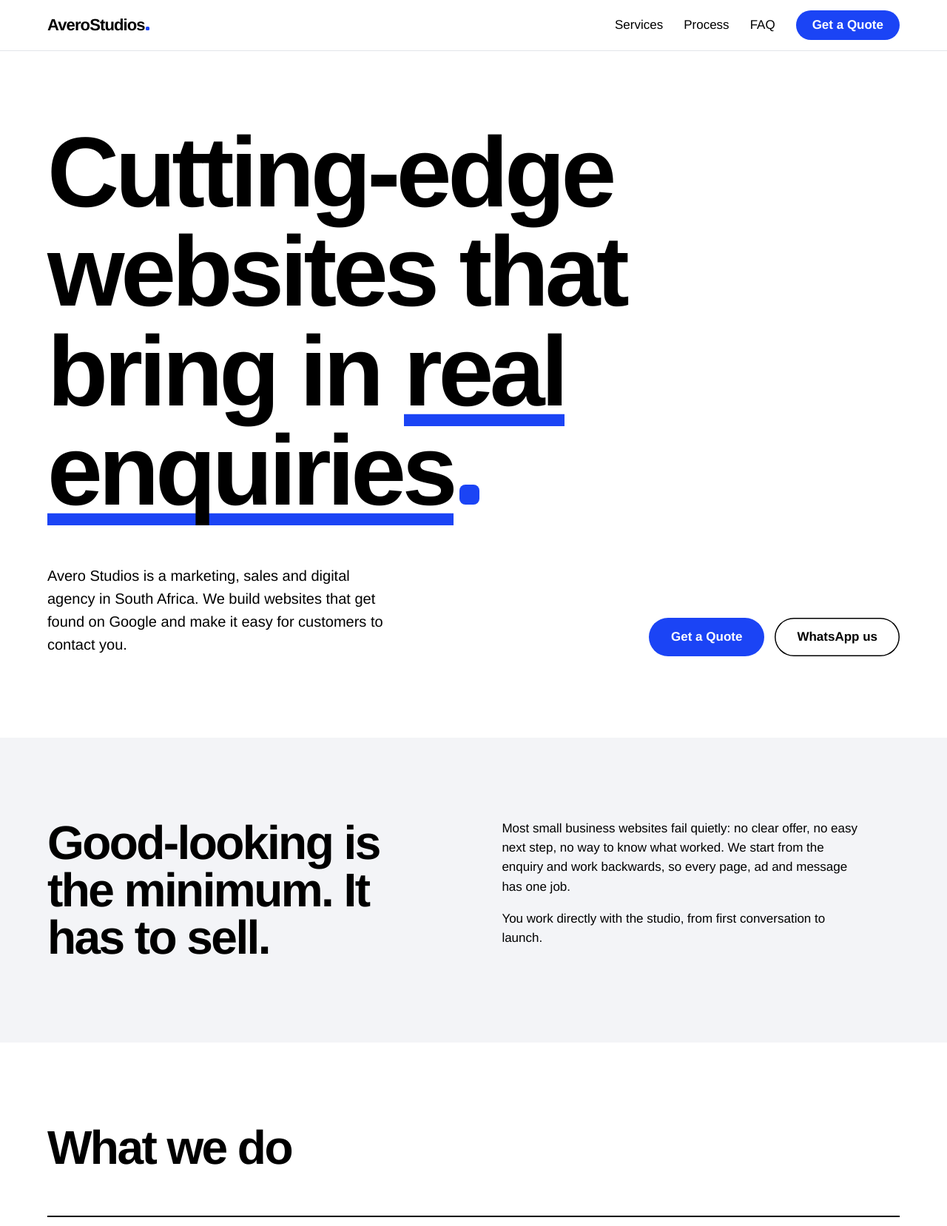
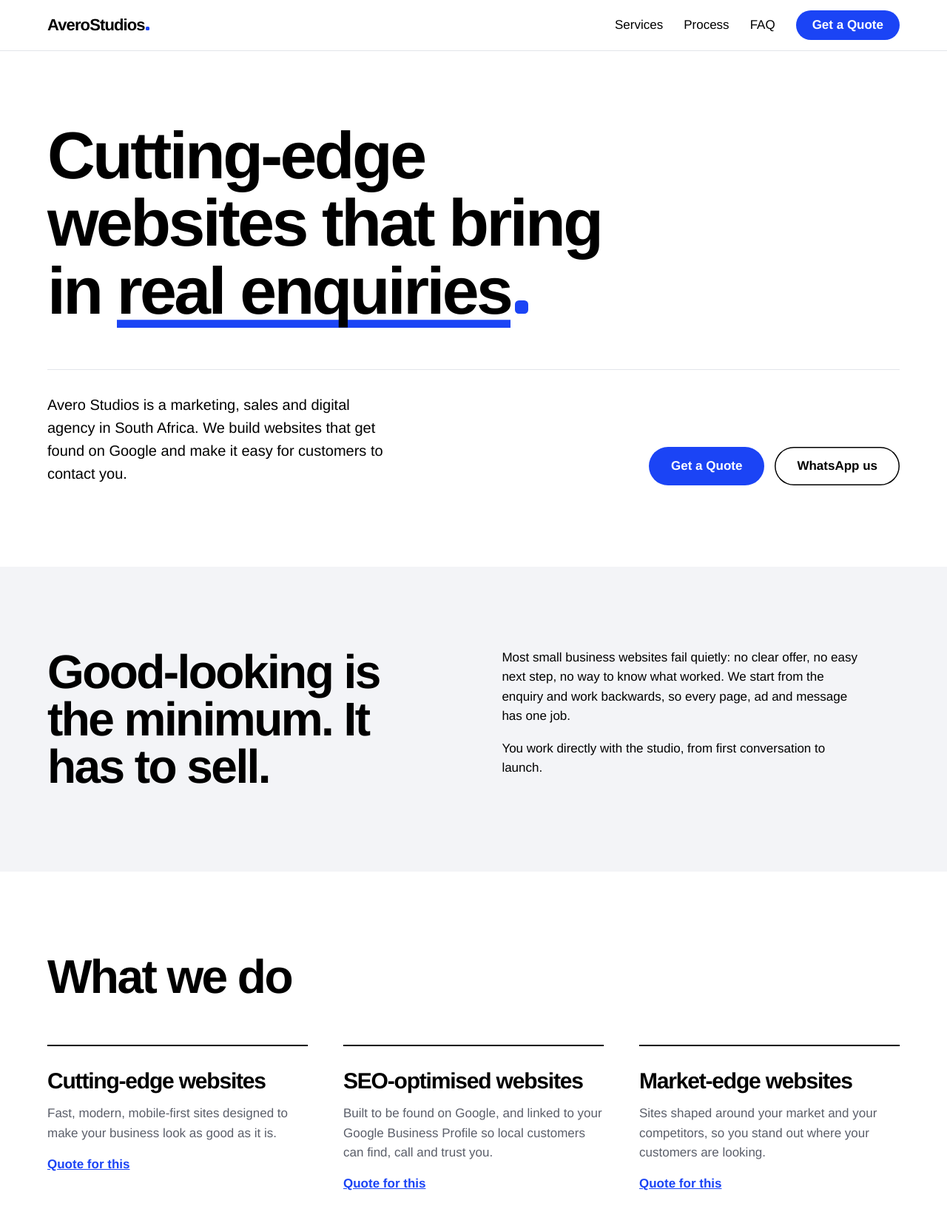
Before and after one commit to AveroStudios/Averostudioswebsite2, a plain HTML site: page index.html in a window 1280 px wide. Shown: the top 1657 px of the page at 74% size. Drawn offline with Linux system fonts and the light colour scheme.

Commit message:
Add files via upload

```diff
--- a/styles.css
+++ b/styles.css
@@ -36,3 +36,19 @@ footer{display:flex;gap:30px;flex-wrap:wrap;padding:40px 5vw;font-size:15px;bord
 @media(max-width:860px){.burger{display:block}nav{display:none;position:absolute;top:100%;left:0;right:0;flex-direction:column;align-items:flex-start;padding:24px 5vw;background:#fff;border-bottom:1px solid var(--line)}nav.open{display:flex}
 .split,.quote,form{grid-template-columns:1fr}.services li{grid-template-columns:1fr;gap:10px}.steps,.pillars{grid-template-columns:1fr}section{padding:72px 5vw}.hero{min-height:80vh}}
 @media(prefers-reduced-motion:reduce){*{animation:none!important;transition:none!important;scroll-behavior:auto!important}}
+/* Laptop and desktop layout only. Phones (860px and below) are not affected. */
+@media(min-width:861px){
+ .nav,footer,section{padding-left:max(5vw,calc((100vw - 1240px)/2));padding-right:max(5vw,calc((100vw - 1240px)/2))}
+ h1{font-size:clamp(56px,7vw,112px);max-width:16ch;line-height:1.02}
+ .hero{min-height:82vh}
+ .hero-foot{border-top:1px solid var(--line);padding-top:32px}
+ .split h2{max-width:14ch}
+ .services{display:grid;grid-template-columns:repeat(3,1fr);column-gap:48px;border-top:0}
+ .services li{display:flex;flex-direction:column;align-items:flex-start;gap:16px;padding:32px 0 40px;border-top:2px solid var(--ink);border-bottom:0}
+ .services li:hover{padding-left:0}
+ .services h3{font-size:30px}
+ .pillars{gap:64px}
+ #faq{display:grid;grid-template-columns:1fr 1.6fr;column-gap:6vw}
+ #faq h2{grid-column:1;grid-row:1/5;margin-bottom:0}
+ #faq details{grid-column:2;max-width:none}
+}
```
